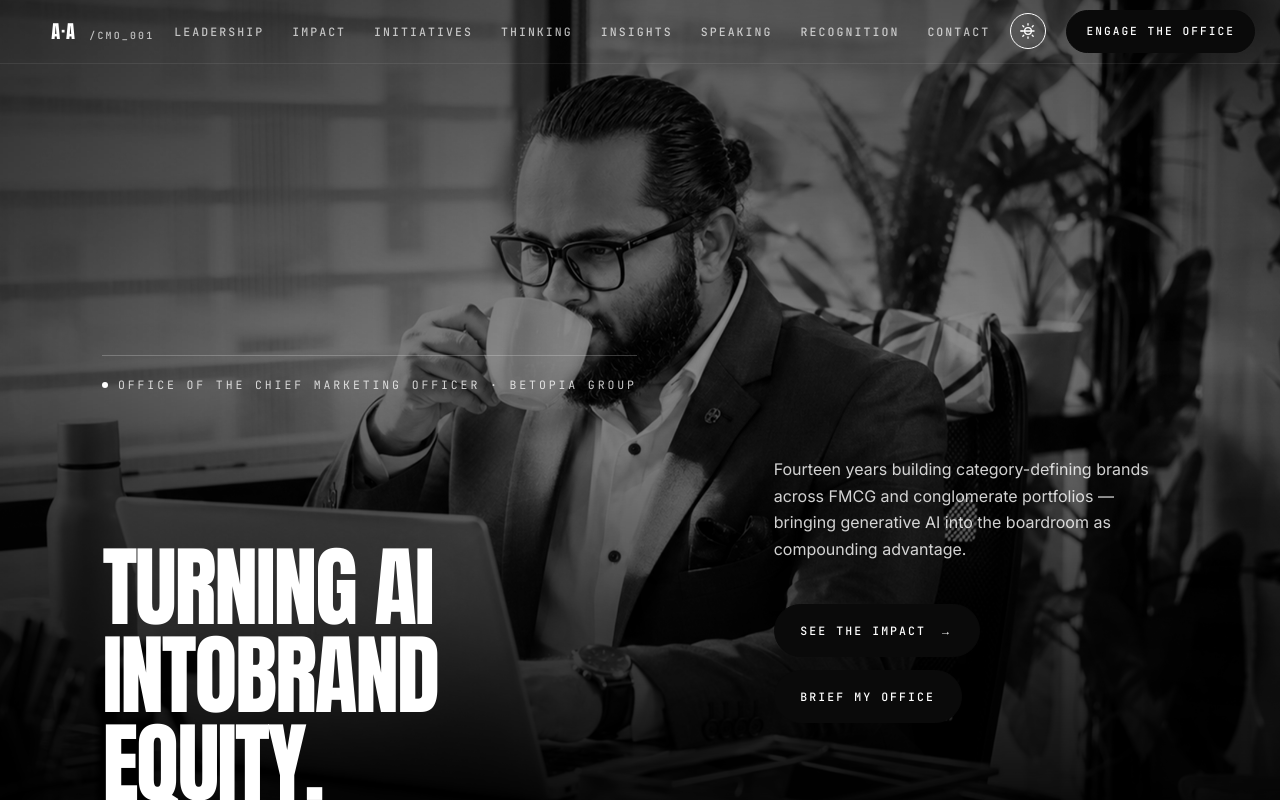
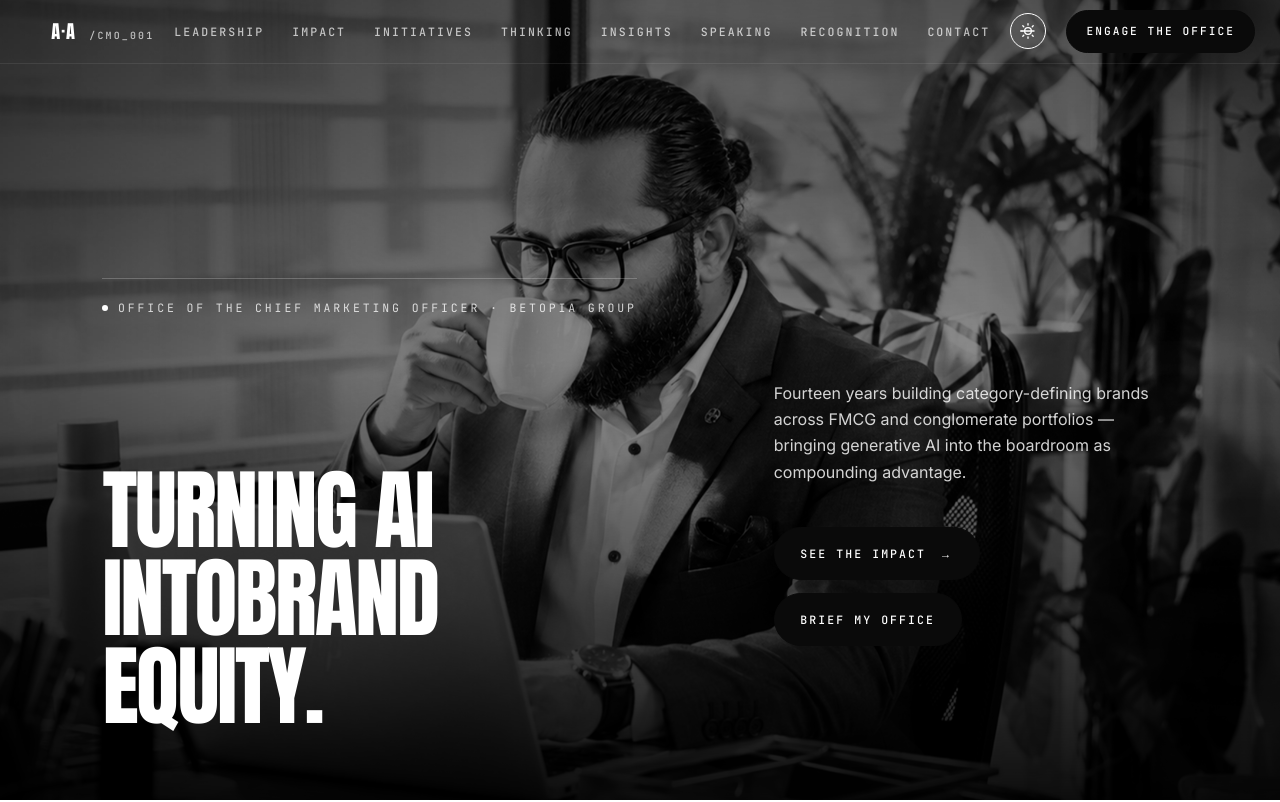
Before and after one commit to nibir404/portfolio-CMO, a Next.js app: page / in a window 1280 px wide. Shown: the top 802 px of the page. Built offline with nearby package versions, Linux system fonts and the light colour scheme.

Commit message:
fix(hero): add 60px+ bottom gap to hero section

```diff
--- a/src/app/globals.css
+++ b/src/app/globals.css
@@ -677,7 +677,7 @@ section {
   display: flex;
   align-items: flex-end;
   padding-top: calc(var(--nav-h) + clamp(1.5rem, 4vw, 3.5rem));
-  padding-bottom: clamp(3rem, 6vw, 5rem);
+  padding-bottom: clamp(60px, 9vw, 120px);
   padding-inline: var(--gutter);
 }
 
@@ -739,6 +739,7 @@ section {
   width: 100%;
   display: grid;
   gap: var(--space-5);
+  padding-bottom: clamp(24px, 3vw, 40px);
 }
 
 .hero-eyebrow {
```
